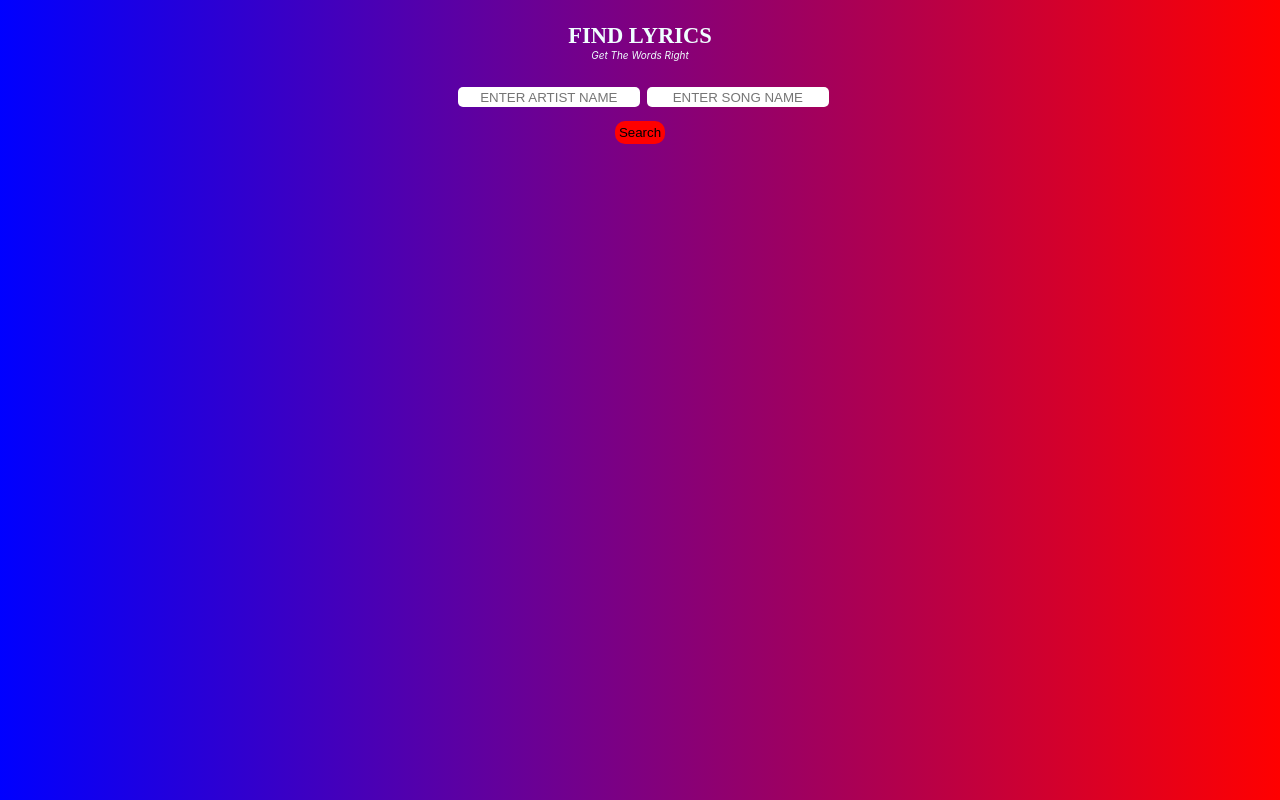
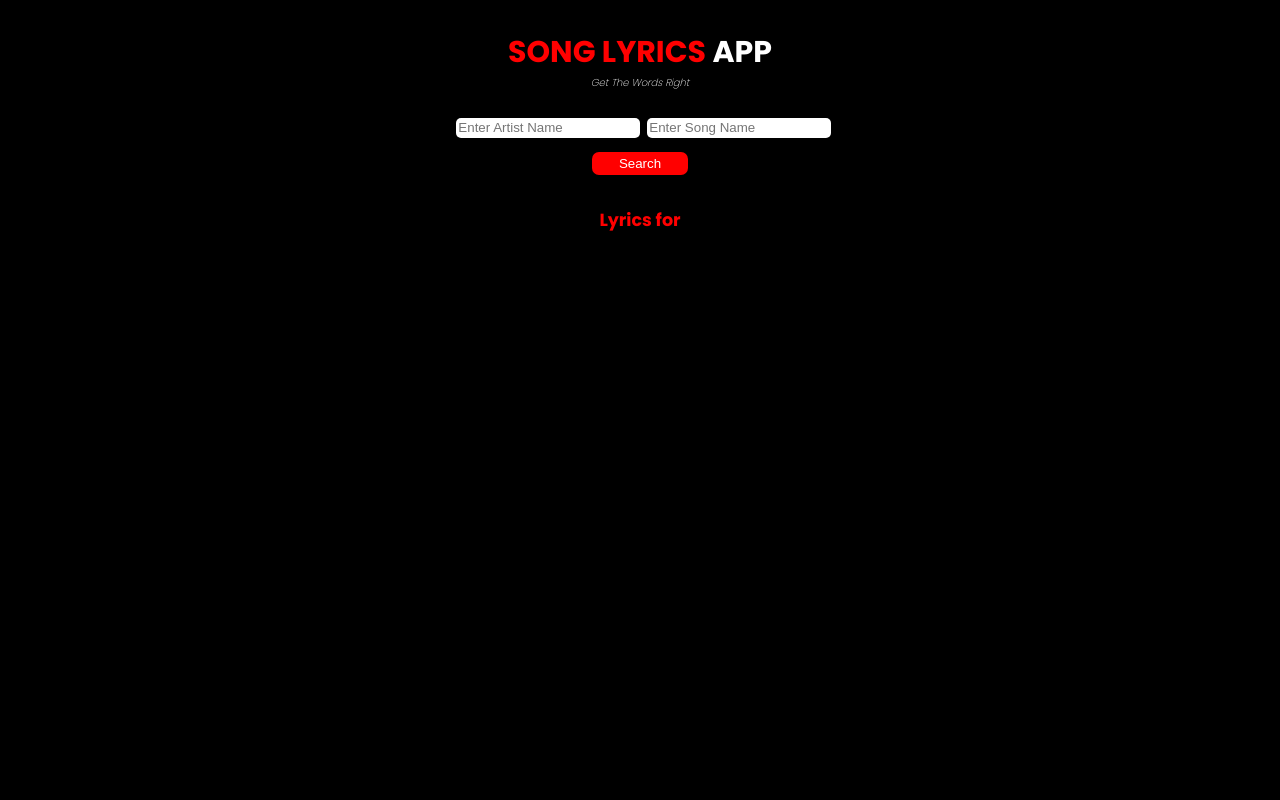
Before and after one commit to obinneji/songlyrics-app, a React (Create React App) app: page / in a window 1280 px wide. Built offline with nearby package versions, Linux system fonts and the light colour scheme.

Commit message:
UI update

```diff
--- a/public/index.html
+++ b/public/index.html
@@ -15,6 +15,7 @@
       user's mobile device or desktop. See https://developers.google.com/web/fundamentals/web-app-manifest/
     -->
     <link rel="manifest" href="%PUBLIC_URL%/manifest.json" />
+
     <!--
       Notice the use of %PUBLIC_URL% in the tags above.
       It will be replaced with the URL of the `public` folder during the build.
@@ -24,6 +25,13 @@
       work correctly both with client-side routing and a non-root public URL.
       Learn how to configure a non-root public URL by running `npm run build`.
     -->
+    <link rel="preconnect" href="https://fonts.googleapis.com" />
+    <link rel="preconnect" href="https://fonts.gstatic.com" crossorigin />
+    <link
+      href="https://fonts.googleapis.com/css2?family=Poppins:wght@200;400;500;700&display=swap"
+      rel="stylesheet"
+    />
+
     <title>Find lyrics</title>
   </head>
   <body>
--- a/src/App.css
+++ b/src/App.css
@@ -1,11 +1,13 @@
+
 *{
   padding: 0;
   margin: 0;
   box-sizing: border-box;
 }
 body{
-  background: linear-gradient( to left, red,blue);
-  color: azure;
+  background: black;
+  font-family: 'poppins';
+
 }
 .App {
   /* background-color:  blue; */
--- a/src/Body.css
+++ b/src/Body.css
@@ -11,15 +11,17 @@ input{
     border: 1px ;
     padding: .2em;
     border-radius: 5px;
-    text-transform: uppercase;
+    color: black;
+    font-weight: 700;
+
 }
 input:focus{
-    outline: 3px solid green;
+    outline: 1px solid red;
 }
 input::placeholder{
 
-    font-weight:500;
-    text-align: center;
+    font-weight:400;
+    margin-right: 1em;
 }
 .result{
     margin: 2rem 0;
@@ -34,15 +36,21 @@ button{
     margin: 1em auto;
     background-color: red;
     border: none;
-    padding: .3em;
+    padding: .3em 2em;
+    color: white;
     text-align: center;
-    border-radius: 10px;
+    border-radius: 7px;
+    font-weight: 500;
 }
 button:hover{
     cursor: pointer;
-    background-color: blue;
+    background-color: white;
+    color: red;
 }
 
+.title{
+    color: red;
+}
 @media (max-width: 600px) {
     .search-unit{
         flex-direction: row;
--- a/src/FindSong.js
+++ b/src/FindSong.js
@@ -26,6 +26,7 @@ Axios.request(options).then(function (response) {
 }).catch(function (error) {
 	console.error(error);
 });
+
     }
   return (
     <div>
@@ -37,6 +38,8 @@ Axios.request(options).then(function (response) {
 
 
       <div className='result'>
+
+      <h3 className='title'>Lyrics for {songName}</h3>
       <pre>{lyric}</pre>
       </div>
     </div>
--- a/src/Header.css
+++ b/src/Header.css
@@ -2,13 +2,19 @@
 .app-name{
     margin-top: 1em;
     font-weight: 700;
-    font-family: 'poppins';
+
     text-transform: uppercase;
+    color: REd;
+    font-size: 30px;
 }
 .app-motto{
     font-size: 10px;
-    font-weight: 400;
+    font-weight: 200;
     margin-bottom: 2em;
     text-transform: capitalize;
     font-style: italic;
+    color: white;
 }
+span{
+    color: white;
+}
--- a/src/Header.js
+++ b/src/Header.js
@@ -4,7 +4,7 @@ import './Header.css';
 const Header = () => {
   return (
     <div className='heading'>
-      <h2 className='app-name'>Find Lyrics</h2>
+      <h2 className='app-name'>Song Lyrics <span>App</span></h2>
       <p className='app-motto'>Get the words right</p>
     </div>
   )
```
